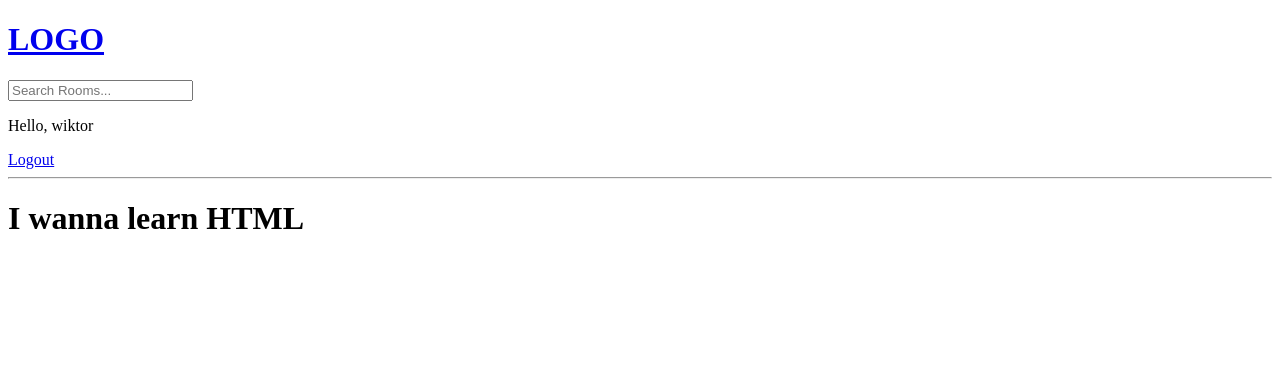
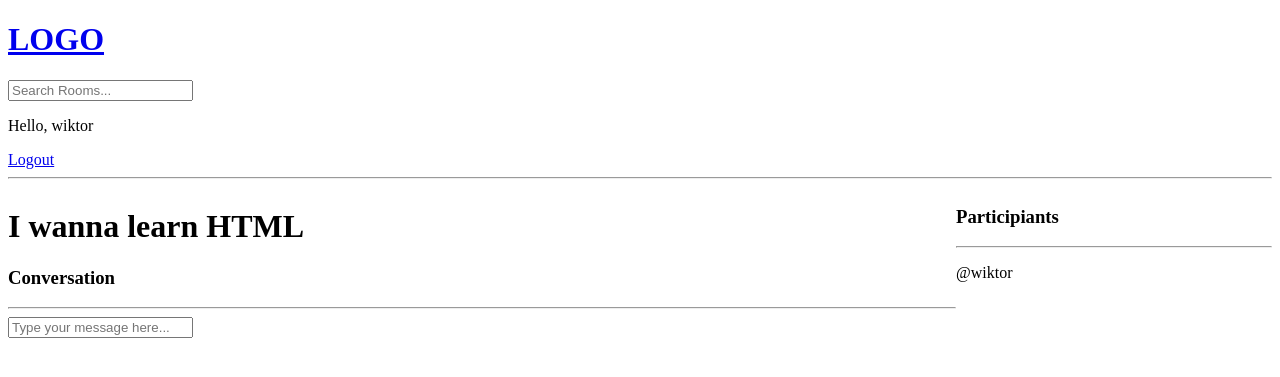
Before and after one commit to WiktorSzreder/discord_like_app, a Django app: page /room/3/ in a window 1280 px wide. Shown: the top 377 px of the page. Run offline with Django 5.2, Linux system fonts and the light colour scheme; a user stored in the database is signed in; data comes from the database, SQL or seed files in the repository; both versions use the stored data as it was after the commit.

Commit message:
Add chat CRUD

```diff
--- a/base/models.py
+++ b/base/models.py
@@ -13,7 +13,7 @@
     topic = models.ForeignKey(Topic, on_delete=models.SET_NULL, null=True)
     name = models.CharField(max_length=200)
     description = models.TextField(null=True, blank=True)
-    #participants =
+    participants = models.ManyToManyField(User, related_name='participants', blank=True)
     updated = models.DateTimeField(auto_now=True)
     created = models.DateTimeField(auto_now_add=True)
 
--- a/base/templates/base/room.html
+++ b/base/templates/base/room.html
@@ -1,14 +1,54 @@
-<!DOCTYPE html>
-<html lang="en">
-<head>
-    <meta charset="UTF-8">
-    <title>Room Template</title>
-</head>
-<body>
 {% extends 'main.html' %}
 
 {% block content %}
+    <style>
+        .room-container {
+            display: grid;
+            grid-template-columns: 3fr 1fr;
+        }
+    </style>
+    <div class="room-container">
+
+    <div>
     <h1>{{ room.name }}</h1>
+
+    <p>{{ room.description }}</p>
+
+
+
+    <div class="comment-wrapper">
+        <h3>Conversation</h3>
+        <hr>
+        {% for message in room_messages %}
+            <div>
+                {% if request.user == message.user %}
+                    <a href="{% url 'delete-message' message.id %}">Delete</a>
+                {% endif %}
+                <small>@{{ message.user }}   {{ message.created|timesince }} ago</small>
+                <p>{{ message.body }}</p>
+                <hr>
+            </div>
+    {% endfor %}
+    </div>
+
+    {% if request.user.is_authenticated %}
+        <div class="comment-form">
+            <form method="POST" action="">
+                {% csrf_token %}
+                <input type="text" name="body" placeholder="Type your message here...">
+            </form>
+        </div>
+    {% endif %}
+    </div>
+    <div>
+        <h3>Participiants</h3>
+        <hr>
+        {% for user in participants %}
+            <div>
+                <p>@{{ user.username }}</p>
+            </div>
+
+        {% endfor %}
+    </div>
+</div>
 {% endblock %}
-</body>
-</html>
--- a/base/urls.py
+++ b/base/urls.py
@@ -11,4 +11,5 @@
     path('create-room/', views.createRoom, name='create-room' ),
     path('update-room/<str:pk>/', views.updateRoom, name='update-room'),
     path('delete-room/<str:pk>/', views.deleteRoom, name='delete-room'),
+    path('delete-message/<str:pk>/', views.deleteMessage, name='delete-message'),
 ]
--- a/base/views.py
+++ b/base/views.py
@@ -6,7 +6,7 @@
 from django.contrib import messages
 from django.contrib.auth.decorators import login_required
 from django.contrib.auth.forms import UserCreationForm
-from .models import Room, Topic
+from .models import Room, Topic, Message
 from .forms import RoomForm
 
 
@@ -76,7 +76,21 @@
     return render(request, 'base/home.html', context) #context send data on template in this case - context=rooms(list of dictionaries)
 def room(request, pk):
     room = Room.objects.get(id=pk)
-    context = {'room': room}
+    room_messages = room.message_set.all().order_by('-created')
+
+    participants = room.participants.all()
+
+    if request.method == "POST":
+        message = Message.objects.create(
+            user= request.user,
+            room= room,
+            body=request.POST.get('body')
+        )
+        room.participants.add(request.user)
+        return redirect('room', pk=room.id)
+
+
+    context = {'room': room, 'room_messages': room_messages, 'participants': participants}
     return render(request, 'base/room.html',context)
 @login_required(login_url='login')
 def createRoom(request):
@@ -114,3 +128,15 @@
         room.delete()
         return redirect('home')
     return render(request, 'base/delete.html',{'obj': room})
+
+@login_required(login_url='login')
+def deleteMessage(request, pk):
+    message = Message.objects.get(id=pk)
+
+    if request.user != message.user:
+        return HttpResponse('You do not have permission')
+
+    if request.method == 'POST':
+        message.delete()
+        return redirect('home')
+    return render(request, 'base/delete.html',{'obj': message})
```
Also changed, not shown: base/migrations/0003_alter_room_options_room_participants.py (added), db.sqlite3.
